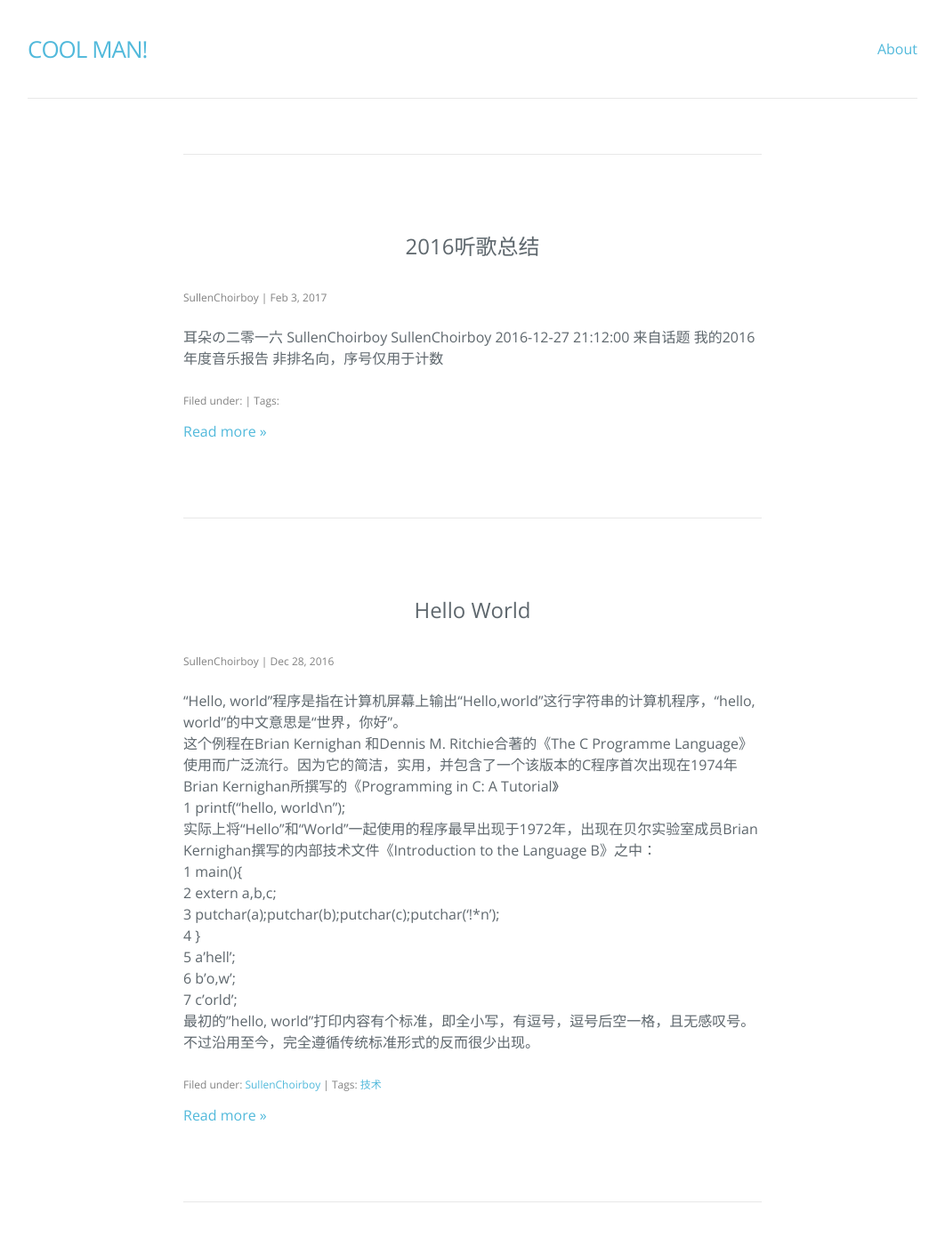
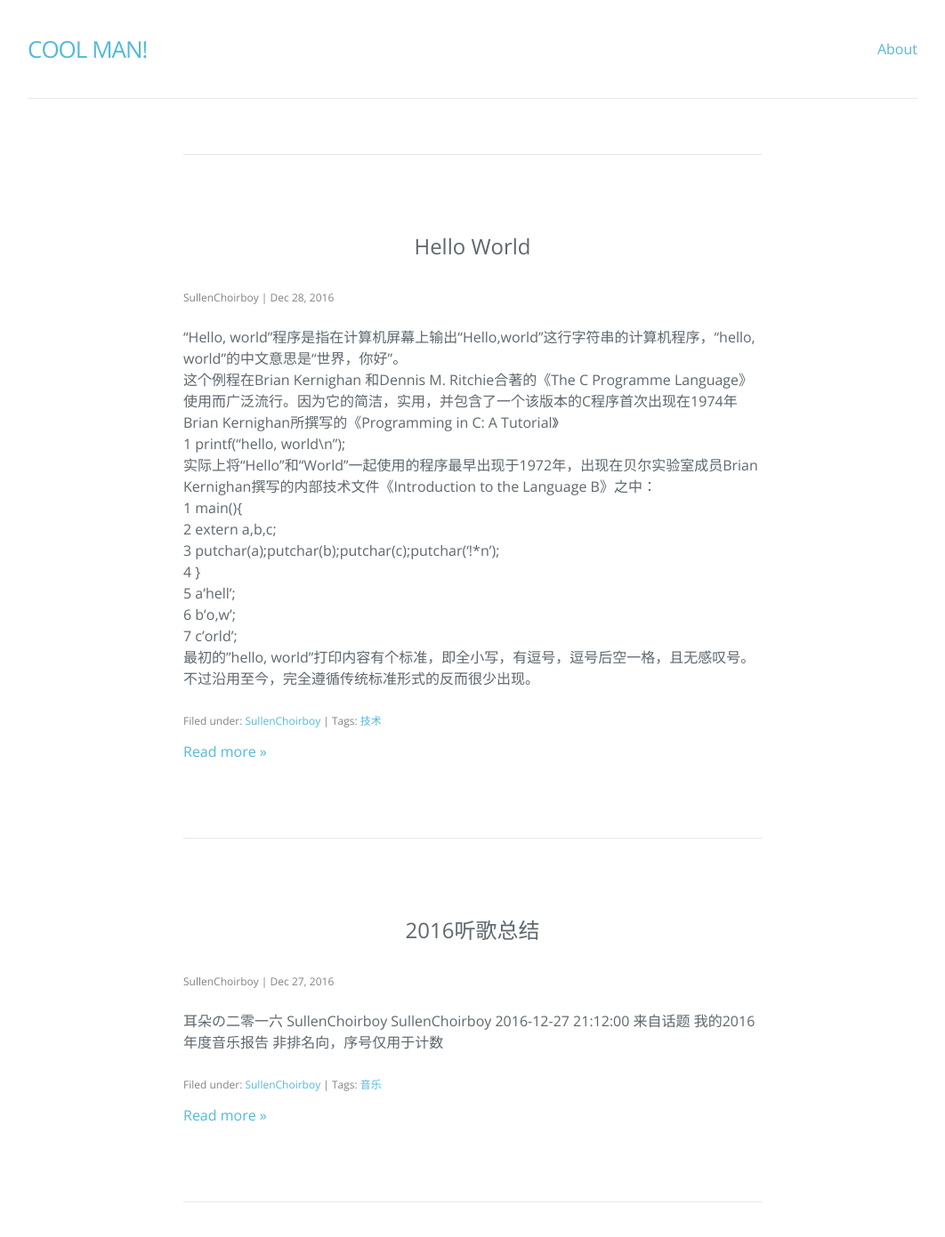
Before and after one commit to SullenChoirboy/SullenChoirboy.github.io, a Jekyll site: the page built from index.html, in a window 1280 px wide and 1400 px high, scrolled down 1520 px. Shown: the top 1391 px of the window at 89% size, without its empty margins (109-1171 px from the left). Built offline with Jekyll 4.4.1, drawn with Linux system fonts in a browser that asks for light colours; nearby versions of some CDN libraries; the list of posts is cut into pages by our own code.

Commit message:
Update and rename 2017-02-03-2016听歌总结.md to 2017-02-03-2016music.md

```diff
--- a/_posts/2017-02-03-2016听歌总结.md
+++ b/_posts/2017-02-03-2016music.md
@@ -1,6 +1,9 @@
 ---
 title: 2016听歌总结
 layout: post
+categories: SullenChoirboy
+tags: 音乐
+date: '2016-12-27 21:12:00'
 ---
 耳朵の二零一六
 SullenChoirboy SullenChoirboy 2016-12-27 21:12:00
```
